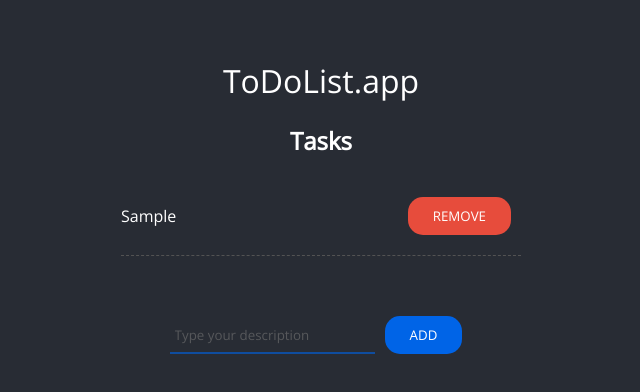
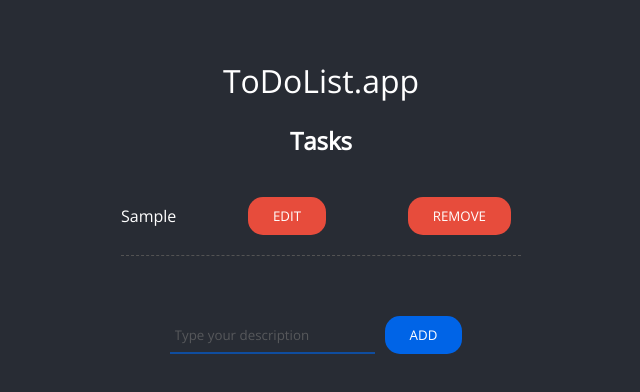
Before and after one commit to kacpi95/ToDoApp-WebSocket, a React (Create React App) app in the folder client/: page / in a window 1280 px wide. Both pictures are taken after typing "Sample" into the empty fields and a click on the button "ADD". Shown: the top 392 px of the page, without its empty margins (319-959 px from the left). Built offline with nearby package versions, Linux system fonts and the light colour scheme; no server answers.

Commit message:
add function editTask and socket

```diff
--- a/client/src/App.js
+++ b/client/src/App.js
@@ -6,6 +6,8 @@ function App() {
   const [socket, setSocket] = useState();
   const [tasks, setTasks] = useState([]);
   const [taskName, setTaskName] = useState('');
+  const [edit, setEdit] = useState(null);
+  const [text, setText] = useState('');
 
   useEffect(() => {
     const socket = io('ws://localhost:8000', { transports: ['websocket'] });
@@ -17,6 +19,9 @@ function App() {
     socket.on('removeTask', (id) => removeTask(id, false));
     socket.on('updateData', (event) => {
       updateTasks(event);
+    });
+    socket.on('editTask', (task) => {
+      setTasks((tasks) => tasks.map((el) => (el.id === task.id ? task : el)));
     });
     return () => {
       socket.disconnect();
@@ -45,6 +50,21 @@ function App() {
   function updateTasks(newTasks) {
     setTasks(newTasks);
   }
+
+  function startEdit(task) {
+    setEdit(task.id);
+    setText(task.name);
+  }
+
+  function saveEdit() {
+    const task = { id: edit, name: text };
+    setTasks((tasks) => tasks.map((el) => (el.id === edit ? task : el)));
+    if (socket) {
+      socket.emit('editTask', task);
+    }
+    setEdit(null);
+    setText('');
+  }
   return (
     <div className='App'>
       <header>
@@ -58,7 +78,27 @@ function App() {
           {tasks.map((task) => {
             return (
               <li className='task' key={task.id}>
-                {task.name}
+                {edit === task.id ? (
+                  <>
+                    <input
+                      value={text}
+                      onChange={(e) => setText(e.target.value)}
+                    />
+                    <button className='btn btn--red' onClick={saveEdit}>
+                      Save
+                    </button>
+                  </>
+                ) : (
+                  <>
+                    <span>{task.name}</span>
+                    <button
+                      className='btn btn--red'
+                      onClick={() => startEdit(task)}
+                    >
+                      Edit
+                    </button>
+                  </>
+                )}
                 <button
                   className='btn btn--red'
                   onClick={() => removeTask(task.id)}
```
